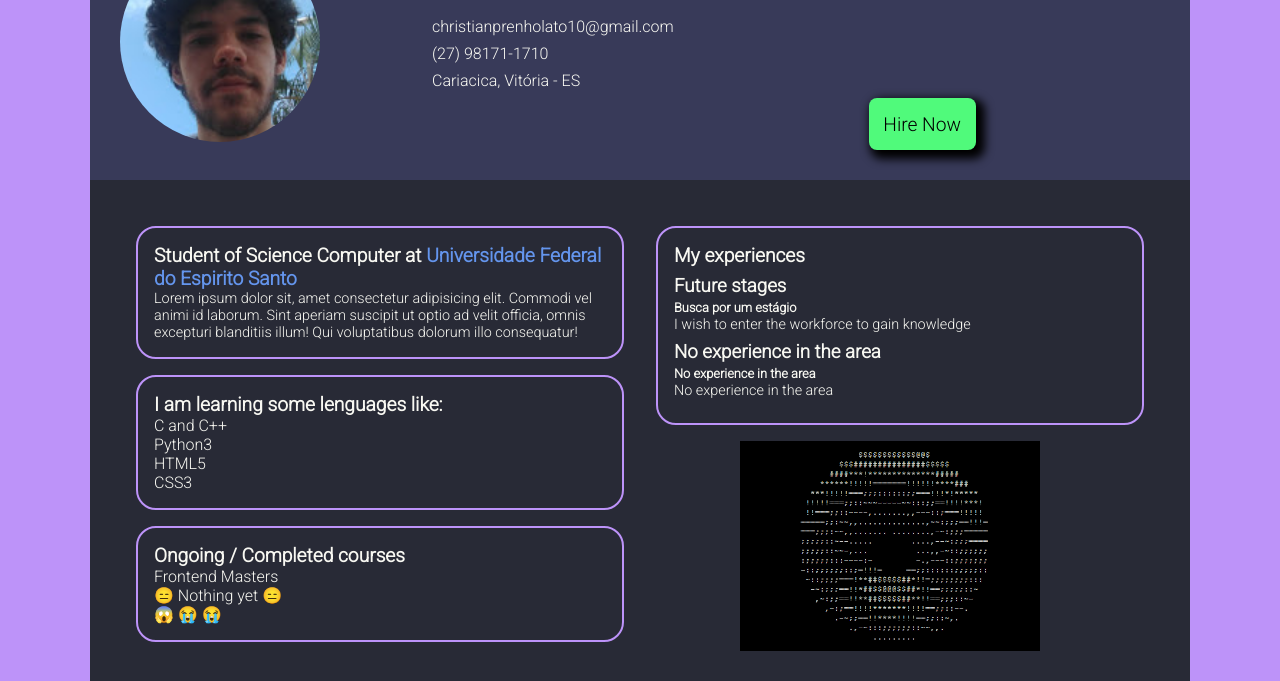
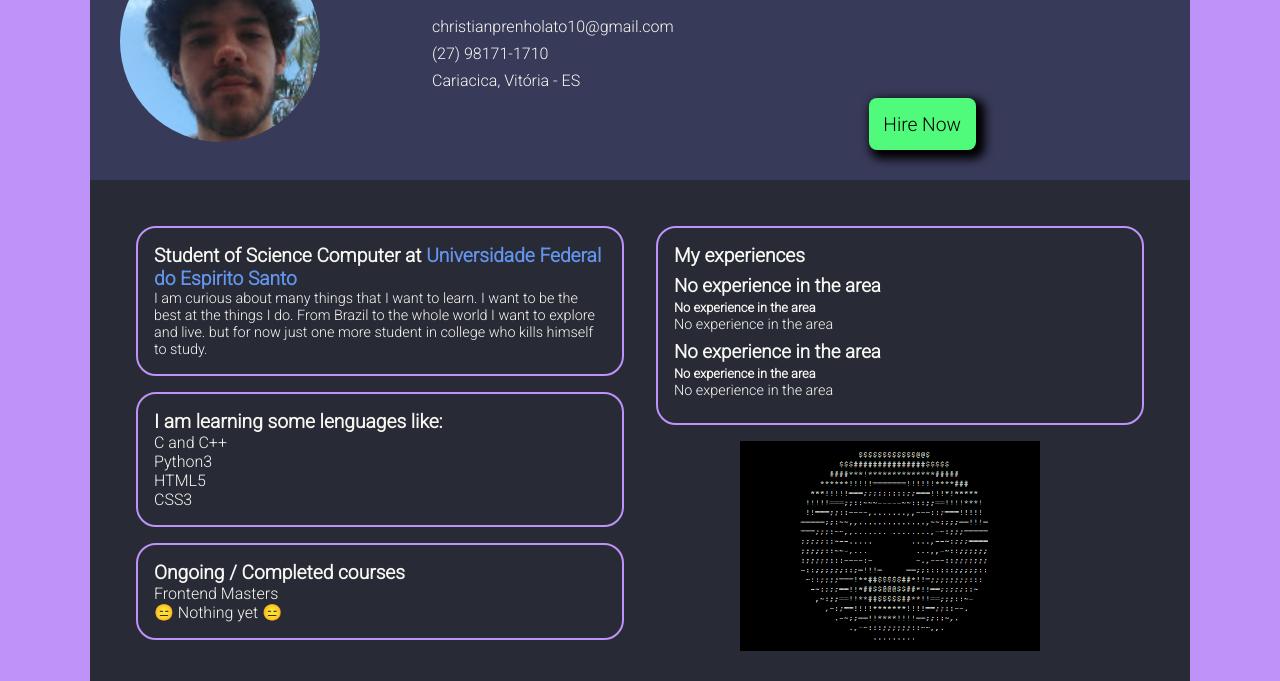
Before and after one commit to 100Nexten/100nexten.github.io, a plain HTML site: page index.html in a window 1280 px wide. Shown: the part 119-800 px from the top of the page. Drawn offline with Linux system fonts and the light colour scheme.

Commit message:
Update index.html
Atualizando erros de escrita

```diff
--- a/index.html
+++ b/index.html
@@ -8,7 +8,7 @@
     <title>Christian Dev</title>
     <link rel="stylesheet" href="./assets/css/style.css">
     <link rel="preconnect" href="https://fonts.gstatic.com">
-<link href="https://fonts.googleapis.com/css2?family=Roboto:wght@300&display=swap" rel="stylesheet">
+    <link href="https://fonts.googleapis.com/css2?family=Roboto:wght@300&display=swap" rel="stylesheet">
 </head>
 
 <body>
@@ -54,8 +54,7 @@
                     <div>
                         <section>
                             <h2>Student of Science Computer at <a href="https://www.ufes.br/">Universidade Federal do Espirito Santo</a></h2>
-                            <p>Lorem ipsum dolor sit, amet consectetur adipisicing elit. Commodi vel animi id laborum. Sint aperiam suscipit ut optio ad velit officia, omnis excepturi blanditiis illum! Qui voluptatibus dolorum illo consequatur!</p>
-
+                            <p>I am curious about many things that I want to learn. I want to be the best at the things I do. From Brazil to the whole world I want to explore and live. but for now just one more student in college who kills himself to study.</p>
                         </section>
 
                         <section>
@@ -75,7 +74,7 @@
                             <ul>
                                 <li>Frontend Masters </li>
                                 <li>&#x1F611 Nothing yet &#x1F611</li>
-                                <li>&#x1F631 &#x1F62D &#x1F62D</li>
+                                <li></li>
 
                             </ul>
                         </section>
@@ -89,9 +88,9 @@
                             <h2>My experiences</h2>
                             <ul>
                                 <li>
-                                    <h3>Future stages</h3>
-                                    <strong>Busca por um estágio</strong>
-                                    <p>I wish to enter the workforce to gain knowledge</p>
+                                    <h3>No experience in the area</h3>
+                                    <strong>No experience in the area</strong>
+                                    <p>No experience in the area</p>
                                 </li>
                                 <li>
                                     <h3>No experience in the area</h3>
```
